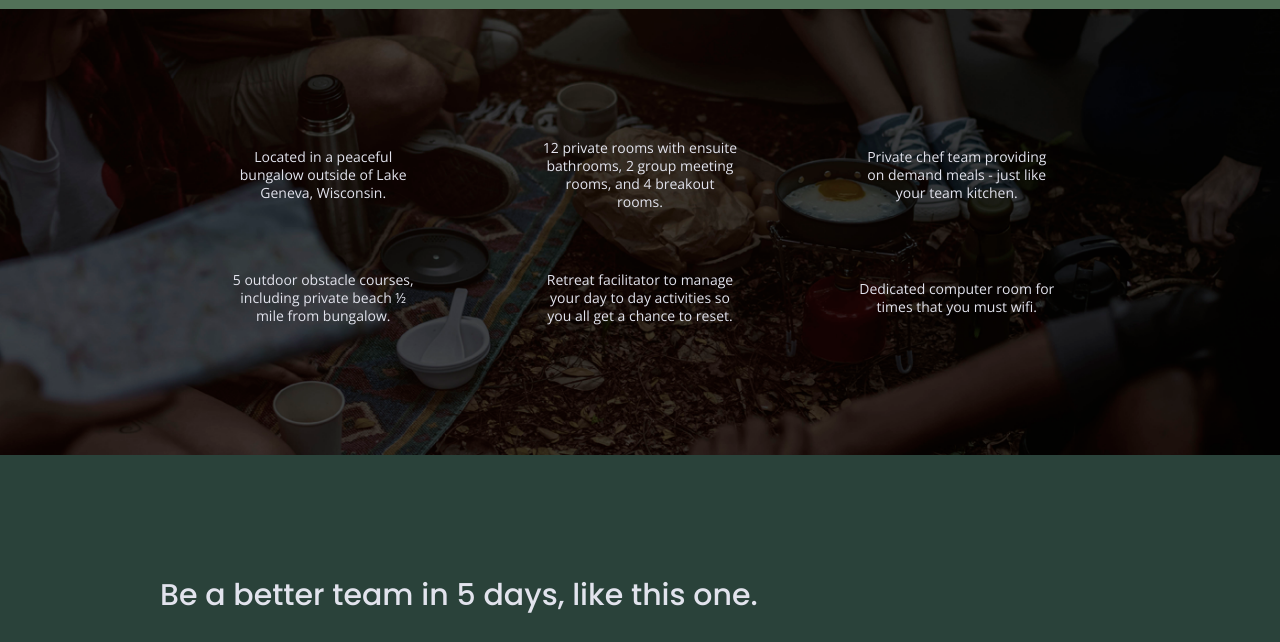
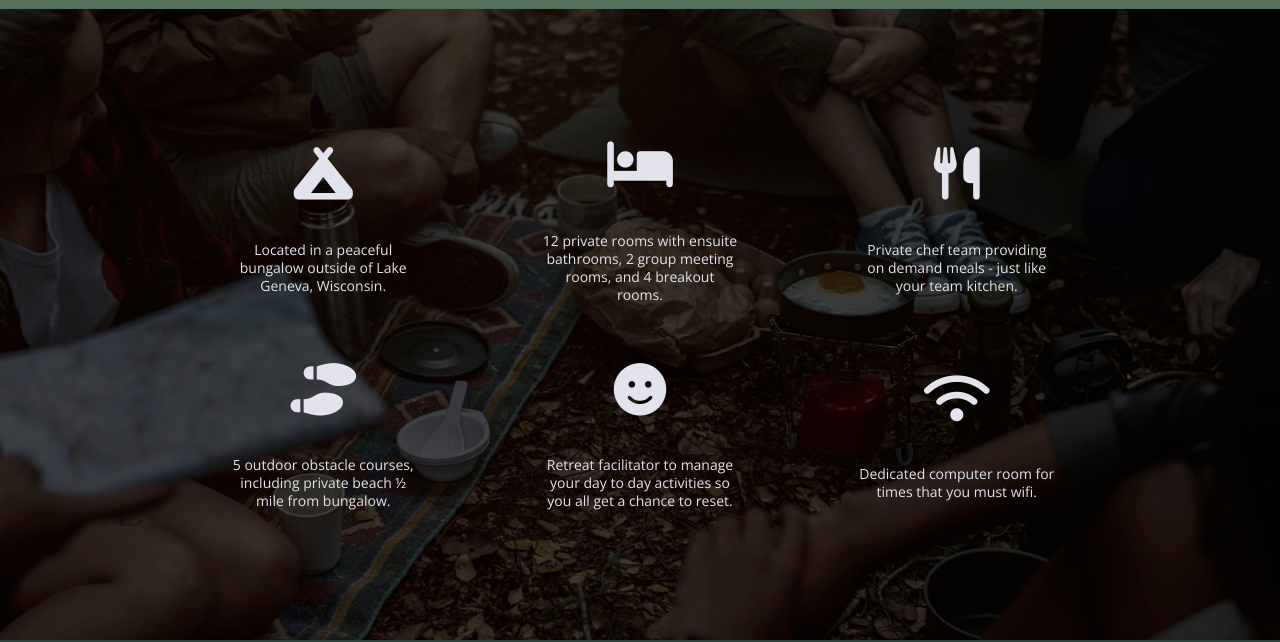
Before and after one commit to Josh-Darling13/unplugged, a website built with Parcel: page index.html in a window 1280 px wide. Shown: the part 920-1562 px from the top of the page. Built offline with nearby package versions, Linux system fonts and the light colour scheme.

Commit message:
added icons

```diff
--- a/css/main.css
+++ b/css/main.css
@@ -339,6 +339,11 @@ input[type=button] {
   justify-content: center;
   align-items: center;
   flex-flow: row wrap;
+}
+
+.features i {
+	font-size: 3.75em;
+        margin-bottom: 40px;
 }
 
 .features p {
--- a/index.html
+++ b/index.html
@@ -18,6 +18,8 @@
 
   <!-- Google Fonts -->
   <link href="https://fonts.googleapis.com/css?family=Open+Sans:400,700|Poppins:500,700" rel="stylesheet">
+  <!--font awesome icons -->
+  <script src="https://kit.fontawesome.com/149947b7df.js" crossorigin="anonymous"></script>
 
   <link rel="stylesheet" href="css/normalize.css">
   <link rel="stylesheet" href="css/main.css">
@@ -77,6 +79,7 @@
           <div class="features-items">
             <article>
               <p class="fontawesome-icon">
+                <i class="fas fa-campground"></i>
               </p>
               <p class="features-item-description">
                 Located in a peaceful bungalow outside of
@@ -85,6 +88,7 @@
             </article>
             <article>
               <p class="fontawesome-icon">
+                <i class="fas fa-bed"></i>
               </p>
               <p class="features-item-description">
                 12 private rooms with ensuite bathrooms,
@@ -93,6 +97,7 @@
             </article>
             <article>
               <p class="fontawesome-icon">
+                <i class="fas fa-utensils"></i>
               </p>
               <p class="features-item-description">
                 Private chef team providing on demand meals
@@ -101,6 +106,7 @@
             </article>
             <article>
               <p class="fontawesome-icon">
+                <i class="fas fa-shoe-prints"></i>
               </p>
               <p class="features-item-description">
                 5 outdoor obstacle courses, including private
@@ -109,6 +115,7 @@
             </article>
             <article>
               <p class="fontawesome-icon">
+                <i class="fas fa-smile"></i>
               </p>
               <p class="features-item-description">
                 Retreat facilitator to manage your day to
@@ -117,6 +124,7 @@
             </article>
             <article>
               <p class="fontawesome-icon">
+                <i class="fas fa-wifi"></i>
               </p>
               <p class="features-item-description">
                 Dedicated computer room for times that you must wifi.
```
Also changed, not shown: about/index.html (+2 -0 lines), faq/index.html (+2 -0 lines).
